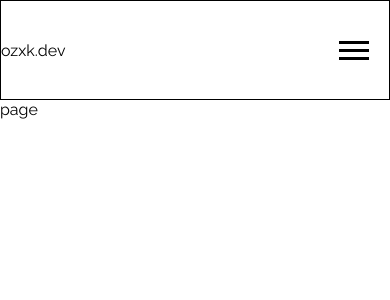
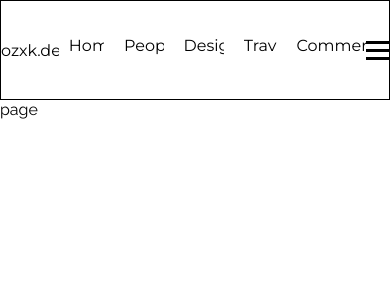
Before and after one commit to Ouzx/ozxkdev, a Next.js app: page /post in a window 390 px wide. Shown: the top 300 px of the page. Built offline with nearby package versions, Linux system fonts and the light colour scheme.

Commit message:
hamburger menu added

```diff
--- a/src/Components/Hamburger/Hamburger.module.scss
+++ b/src/Components/Hamburger/Hamburger.module.scss
@@ -1,3 +1,5 @@
+@use "../../app/globals.scss" as global;
+
 .hamburger {
   position: relative;
   z-index: 100;
@@ -14,6 +16,8 @@
 
   &.active {
     .hamburger__line {
+      background-color: #fff;
+
       &:first-child {
         transform: rotate(45deg) translate(4px, 4px);
       }
@@ -28,3 +32,47 @@
     }
   }
 }
+
+.menu {
+  $width: 24rem;
+  position: fixed;
+  z-index: 99;
+  transition: 1s;
+  top: 0;
+  right: -$width * 2;
+  height: 100vh;
+  width: $width;
+
+  &.active {
+    background-color: global.$black;
+    // move the menu from right to the left
+    transform: translateX(-200%);
+
+    box-shadow: 0 0 10px 0 rgba(0, 0, 0, 0.5);
+  }
+
+  ul {
+    list-style: none;
+    padding: 0;
+    margin: 0;
+    height: 100%;
+    display: flex;
+    flex-direction: column;
+    justify-content: center;
+    align-items: center;
+
+    li {
+      margin: 1rem 0;
+      font-size: 1.5rem;
+      font-weight: 600;
+      text-transform: uppercase;
+      letter-spacing: 0.2rem;
+      color: #fff;
+      transition: 0.3s;
+
+      &:hover {
+        color: global.$accent;
+      }
+    }
+  }
+}
--- a/src/Components/Hamburger/Hamburger.tsx
+++ b/src/Components/Hamburger/Hamburger.tsx
@@ -1,11 +1,13 @@
 "use client";
+import Nav from "@/app/Components/Nav";
 import React, { useState } from "react";
 import styles from "./Hamburger.module.scss";
 
 const Hamburger = () => {
   const [isOpen, setIsOpen] = useState(false);
-  console.log(isOpen);
+
   return (
+    <div>
       <div
         className={`${styles.hamburger} ${isOpen && styles.active}`}
         onClick={() => setIsOpen(!isOpen)}
@@ -14,6 +16,11 @@ const Hamburger = () => {
         <div className={styles.hamburger__line}></div>
         <div className={styles.hamburger__line}></div>
       </div>
+
+      <div className={`${styles.menu} ${isOpen && styles.active}`}>
+        <Nav />
+      </div>
+    </div>
   );
 };
 
--- a/src/app/Components/Menu.module.scss
+++ b/src/app/Components/Menu.module.scss
@@ -1,3 +1,22 @@
+@use "../../app/screens.scss" as screen;
+
 .nav {
-  list-style-type: none;
+  display: flex;
+  ul {
+    list-style-type: none;
+    display: flex;
+
+    li {
+      margin: 0 10px;
+      &:last-child {
+        margin-right: 0;
+      }
+    }
+  }
+
+  .hamburger {
+    @include screen.sm {
+      display: none;
+    }
+  }
 }
--- a/src/app/Components/Menu.tsx
+++ b/src/app/Components/Menu.tsx
@@ -1,10 +1,12 @@
 import Hamburger from "@/Components/Hamburger/Hamburger";
 import React from "react";
 import styles from "./Menu.module.scss";
+import Nav from "./Nav";
 
 const Menu = () => {
   return (
-    <nav>
+    <nav className={styles.nav}>
+      <Nav />
       <Hamburger />
     </nav>
   );
--- /dev/null
+++ b/src/app/Components/Nav.tsx
@@ -0,0 +1,15 @@
+import React from "react";
+
+const Nav = () => {
+  return (
+    <ul>
+      <li>Home</li>
+      <li>People</li>
+      <li>Design</li>
+      <li>Travel</li>
+      <li>Commercial</li>
+    </ul>
+  );
+};
+
+export default Nav;
--- a/src/app/fonts.ts
+++ b/src/app/fonts.ts
@@ -3,9 +3,11 @@ import { Montserrat, Raleway } from "@next/font/google";
 export const montserrat = Montserrat({
   subsets: ["latin"],
   variable: "--font-montserrat",
+  display: "swap",
 });
 
 export const raleway = Raleway({
   subsets: ["latin"],
   variable: "--font-raleway",
+  display: "swap",
 });
--- a/src/app/globals.scss
+++ b/src/app/globals.scss
@@ -2,26 +2,23 @@ $black: #3f3f3f;
 $main: #8d8d8d;
 $accent: #47c9e5;
 
-* {
+.app * {
   box-sizing: border-box;
   padding: 0;
   margin: 0;
-}
 
-html,
-body {
   max-width: 100vw;
   overflow-x: hidden;
   font-family: var(--font-montserrat);
 }
 
-div,
-p,
-span {
+.app div,
+.app p,
+.app span {
   font-family: var(--font-raleway);
 }
 
-a {
+.app a {
   color: inherit;
   text-decoration: none;
 }
--- a/src/app/layout.tsx
+++ b/src/app/layout.tsx
@@ -9,7 +9,10 @@ export default function RootLayout({
   children: React.ReactNode;
 }) {
   return (
-    <html lang="en" className={`${montserrat.variable} ${raleway.variable}`}>
+    <html
+      lang="en"
+      className={`app ${montserrat.variable} ${raleway.variable}`}
+    >
       {/*
         <head /> will contain the components returned by the nearest parent
         head.tsx. Find out more at https://beta.nextjs.org/docs/api-reference/file-conventions/head
```
Lines whose indentation alone changed are shown as unchanged.
